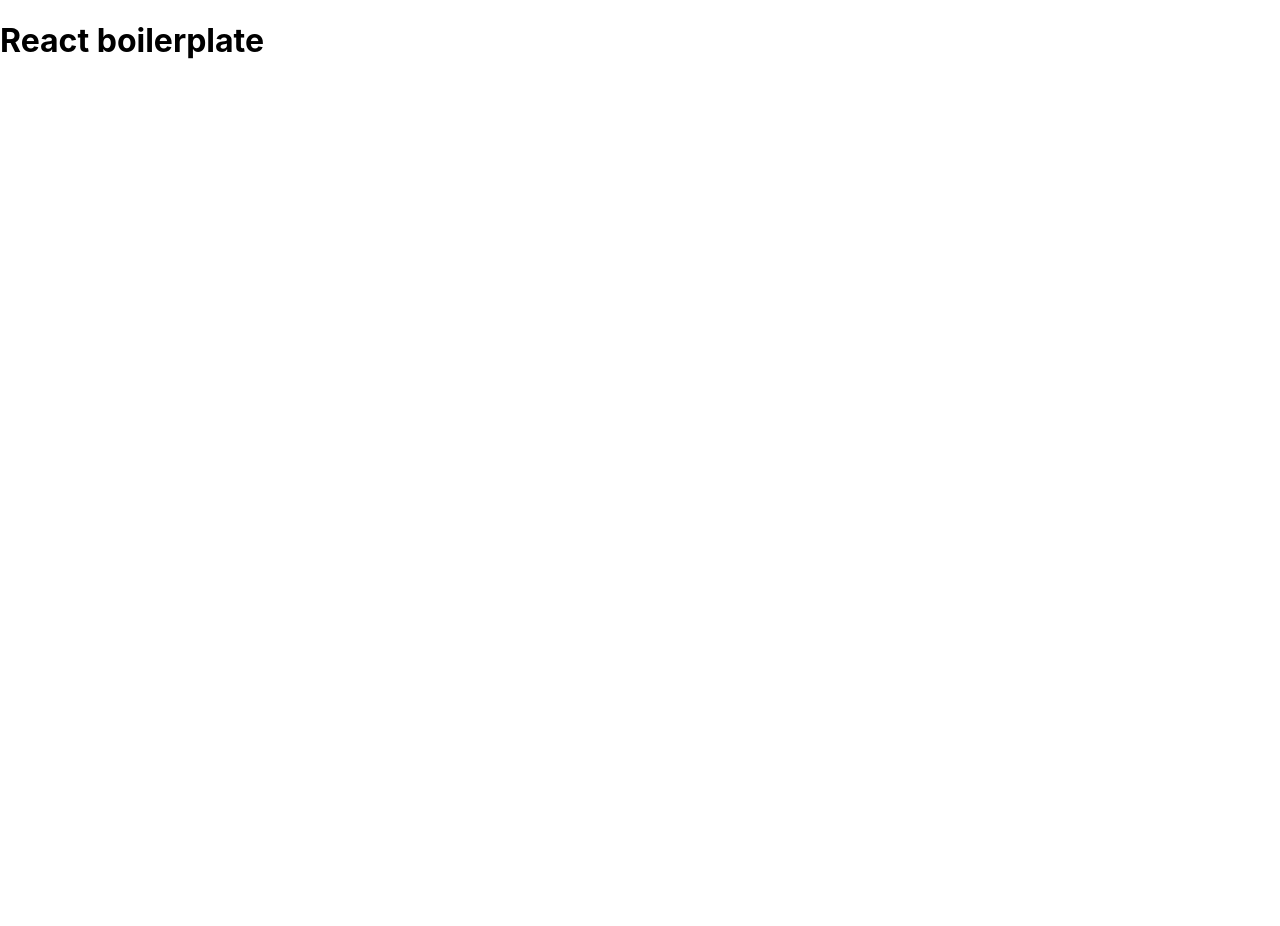
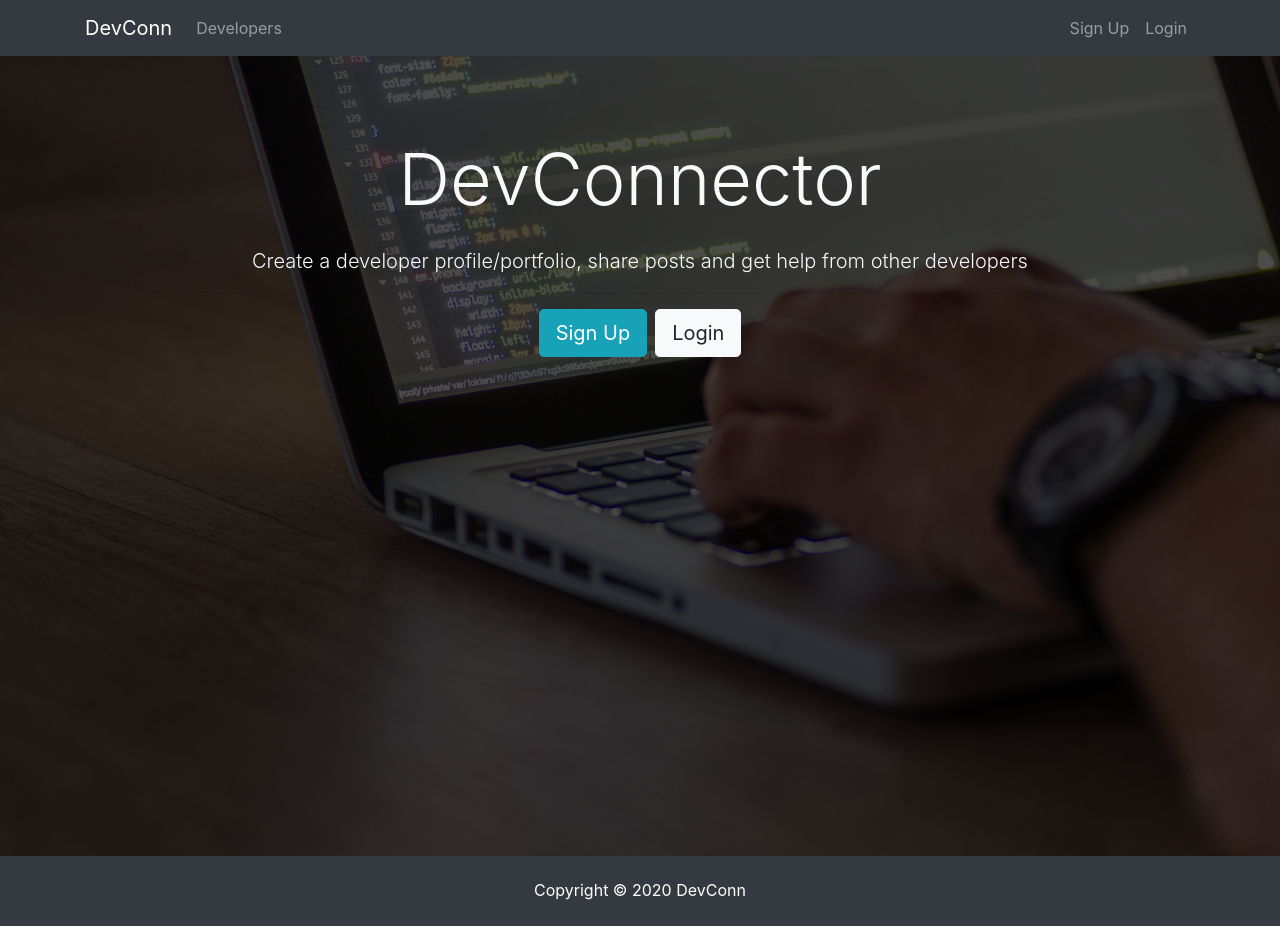
Before and after one commit to manishjchoudhary/devconn, a React (Create React App) app in the folder client/: page / in a window 1280 px wide. Before the commit the page ends 800 px from the top, so only its background shows below. Built offline with nearby package versions, Linux system fonts and the light colour scheme.

Commit message:
react layout comp added

```diff
--- a/client/public/index.html
+++ b/client/public/index.html
@@ -15,29 +15,18 @@
       user's mobile device or desktop. See https://developers.google.com/web/fundamentals/web-app-manifest/
     -->
     <link rel="manifest" href="%PUBLIC_URL%/manifest.json" />
-    <!--
-      Notice the use of %PUBLIC_URL% in the tags above.
-      It will be replaced with the URL of the `public` folder during the build.
-      Only files inside the `public` folder can be referenced from the HTML.
+    <link rel="stylesheet" href="https://stackpath.bootstrapcdn.com/bootstrap/4.5.0/css/bootstrap.min.css" integrity="sha384-9aIt2nRpC12Uk9gS9baDl411NQApFmC26EwAOH8WgZl5MYYxFfc+NcPb1dKGj7Sk" crossorigin="anonymous">
+    <script src="https://kit.fontawesome.com/9e703d1d20.js" crossorigin="anonymous"></script>
 
-      Unlike "/favicon.ico" or "favicon.ico", "%PUBLIC_URL%/favicon.ico" will
-      work correctly both with client-side routing and a non-root public URL.
-      Learn how to configure a non-root public URL by running `npm run build`.
-    -->
-    <title>React App</title>
+    <title>DevConn: A Social Network for developers</title>
   </head>
   <body>
     <noscript>You need to enable JavaScript to run this app.</noscript>
     <div id="root"></div>
-    <!--
-      This HTML file is a template.
-      If you open it directly in the browser, you will see an empty page.
 
-      You can add webfonts, meta tags, or analytics to this file.
-      The build step will place the bundled scripts into the <body> tag.
+    <script src="https://code.jquery.com/jquery-3.5.1.slim.min.js" integrity="sha384-DfXdz2htPH0lsSSs5nCTpuj/zy4C+OGpamoFVy38MVBnE+IbbVYUew+OrCXaRkfj" crossorigin="anonymous"></script>
+    <script src="https://cdn.jsdelivr.net/npm/popper.js@1.16.0/dist/umd/popper.min.js" integrity="sha384-Q6E9RHvbIyZFJoft+2mJbHaEWldlvI9IOYy5n3zV9zzTtmI3UksdQRVvoxMfooAo" crossorigin="anonymous"></script>
+    <script src="https://stackpath.bootstrapcdn.com/bootstrap/4.5.0/js/bootstrap.min.js" integrity="sha384-OgVRvuATP1z7JjHLkuOU7Xw704+h835Lr+6QL9UvYjZE3Ipu6Tp75j7Bh/kR0JKI" crossorigin="anonymous"></script>
 
-      To begin the development, run `npm start` or `yarn start`.
-      To create a production bundle, use `npm run build` or `yarn build`.
-    -->
   </body>
 </html>
--- a/client/src/App.js
+++ b/client/src/App.js
@@ -1,10 +1,15 @@
 import React from 'react';
+import Navbar from './components/layouts/Navbar';
+import Footer from './components/layouts/Footer';
+import Landing from './components/layouts/Landing';
 import './App.css';
 
 function App() {
   return (
     <div className="App">
-      <h1>React boilerplate</h1>
+      <Navbar />
+      <Landing />
+      <Footer />
     </div>
   );
 }
--- /dev/null
+++ b/client/src/components/layouts/Footer.js
@@ -0,0 +1,9 @@
+import React from 'react'
+
+export default () => {
+  return (
+    <footer className="bg-dark text-white mt-5 p-4 text-center">
+      Copyright &copy; { new Date().getFullYear() } DevConn
+    </footer>
+  )
+}
--- /dev/null
+++ b/client/src/components/layouts/Landing.js
@@ -0,0 +1,24 @@
+import React, { Component } from 'react'
+
+export default class Landing extends Component {
+  render() {
+    return (
+      <div className="landing">
+        <div className="dark-overlay landing-inner text-light">
+          <div className="container">
+            <div className="row">
+              <div className="col-md-12 text-center">
+                <h1 className="display-3 mb-4">DevConnector
+                </h1>
+                <p className="lead"> Create a developer profile/portfolio, share posts and get help from other developers</p>
+                <hr />
+                <a href="register.html" className="btn btn-lg btn-info mr-2">Sign Up</a>
+                <a href="login.html" className="btn btn-lg btn-light">Login</a>
+              </div>
+            </div>
+          </div>
+        </div>
+      </div>
+    )
+  }
+}
--- /dev/null
+++ b/client/src/components/layouts/Navbar.js
@@ -0,0 +1,36 @@
+import React, { Component } from 'react'
+
+class Navbar extends Component {
+  render() {
+    return (
+      <nav className="navbar navbar-expand-sm navbar-dark bg-dark mb-4">
+        <div className="container">
+          <a className="navbar-brand" href="landing.html">DevConn</a>
+          <button className="navbar-toggler" type="button" data-toggle="collapse" data-target="#mobile-nav">
+            <span className="navbar-toggler-icon"></span>
+          </button>
+
+          <div className="collapse navbar-collapse" id="mobile-nav">
+            <ul className="navbar-nav mr-auto">
+              <li className="nav-item">
+                <a className="nav-link" href="profiles.html"> Developers
+                </a>
+              </li>
+            </ul>
+
+            <ul className="navbar-nav ml-auto">
+              <li className="nav-item">
+                <a className="nav-link" href="register.html">Sign Up</a>
+              </li>
+              <li className="nav-item">
+                <a className="nav-link" href="login.html">Login</a>
+              </li>
+            </ul>
+          </div>
+        </div>
+      </nav>
+    )
+  }
+}
+
+export default Navbar;
```
Also changed, not shown: 1 other file (tests, documents, lock files or other folders).
